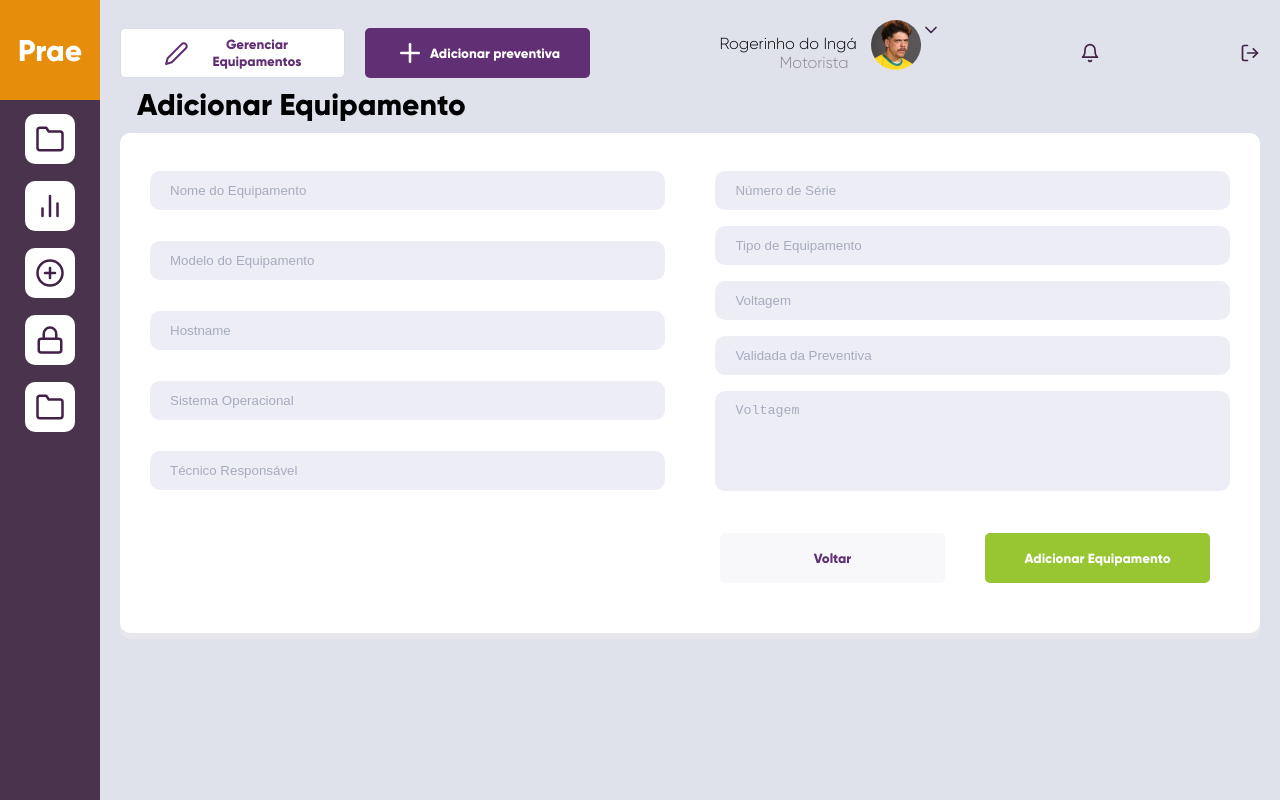
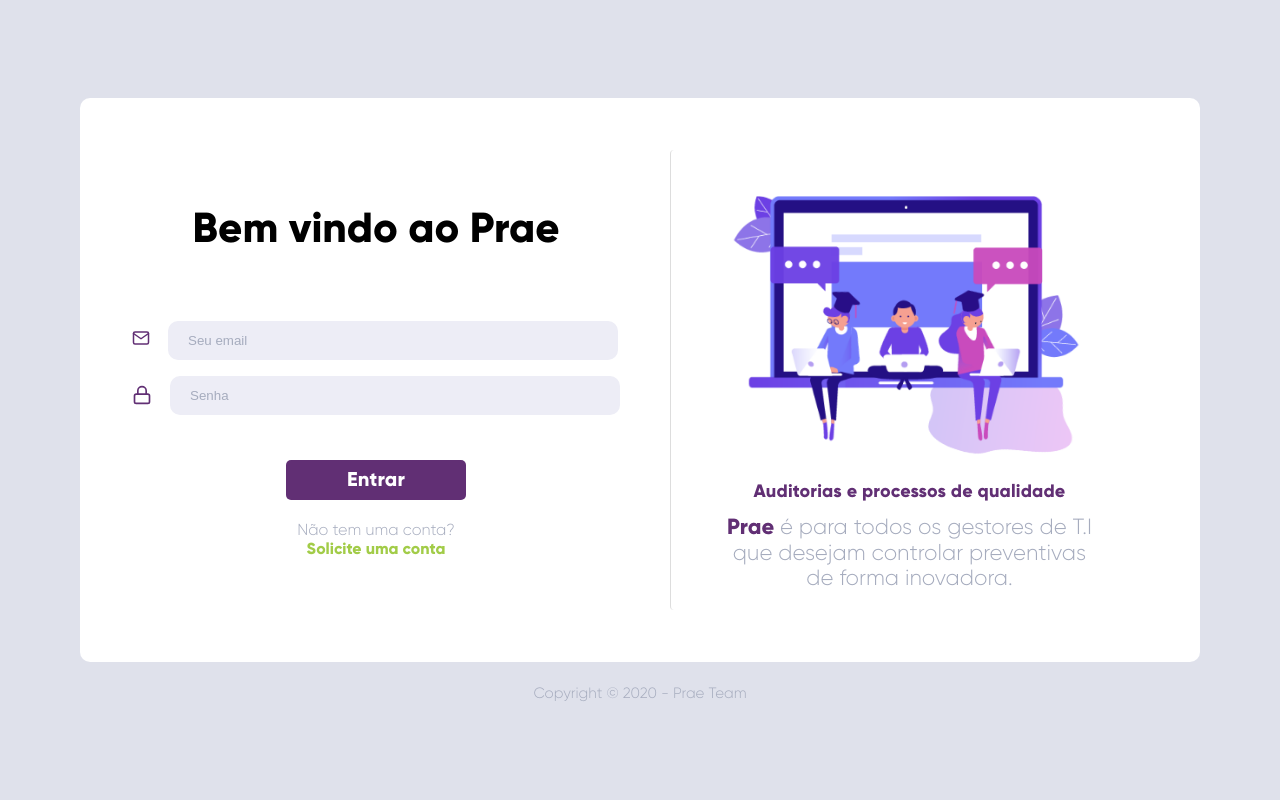
Before and after one commit to rossignolli/prae, a React (Create React App) app: page / in a window 1280 px wide. Built offline with nearby package versions, Linux system fonts and the light colour scheme.

Commit message:
Update App.js

```diff
--- a/src/App.js
+++ b/src/App.js
@@ -9,11 +9,11 @@ import EditEquipament from './pages/EditEquipament'
 
 function App() {
   return (
-    //<Logon/>
+    <Logon/>
     //<Dashboard/>
     //<EditEquipament/>
      //<ListEquipament/>
-    <AddEquipament/>
+    //<AddEquipament/>
   );
 }
 
```
